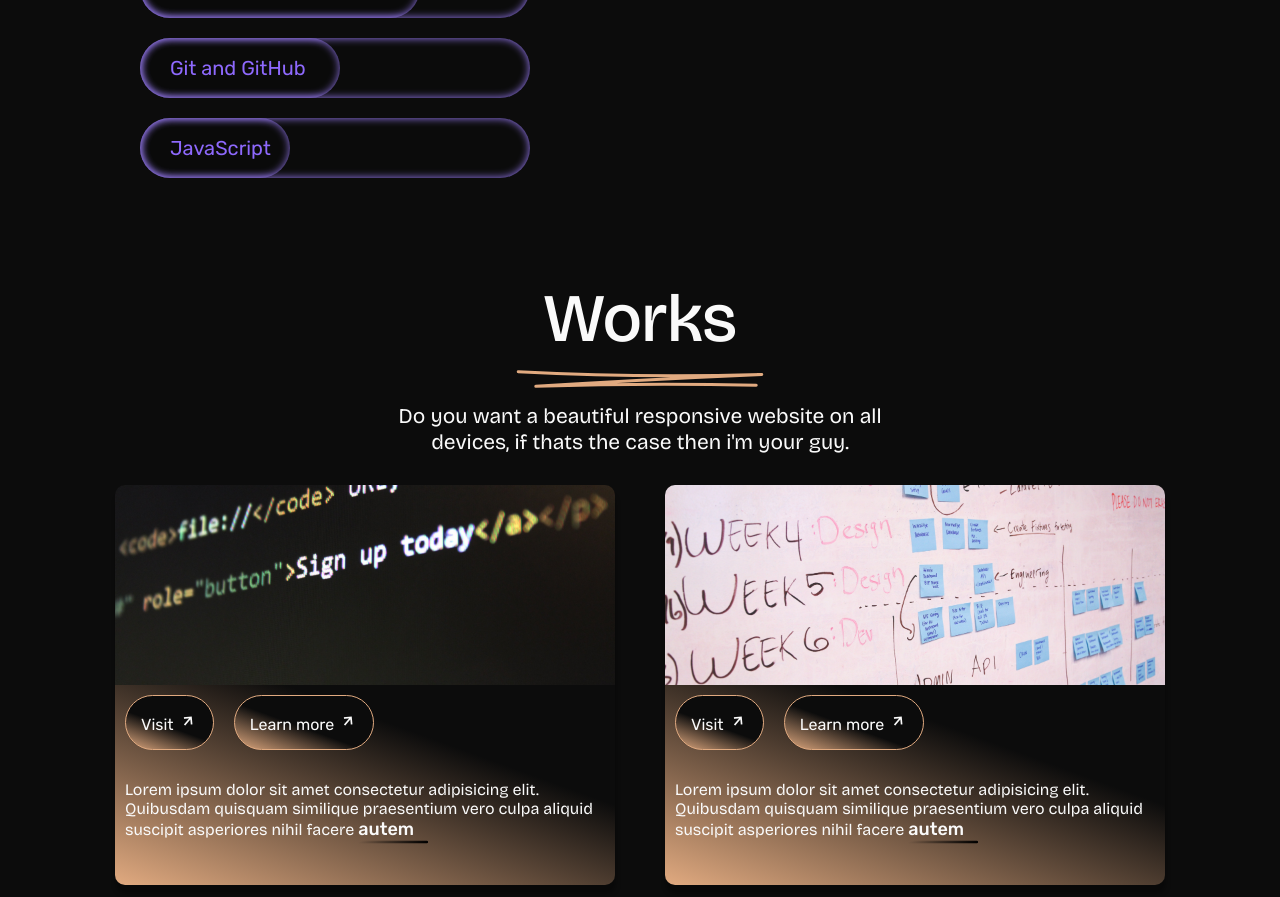
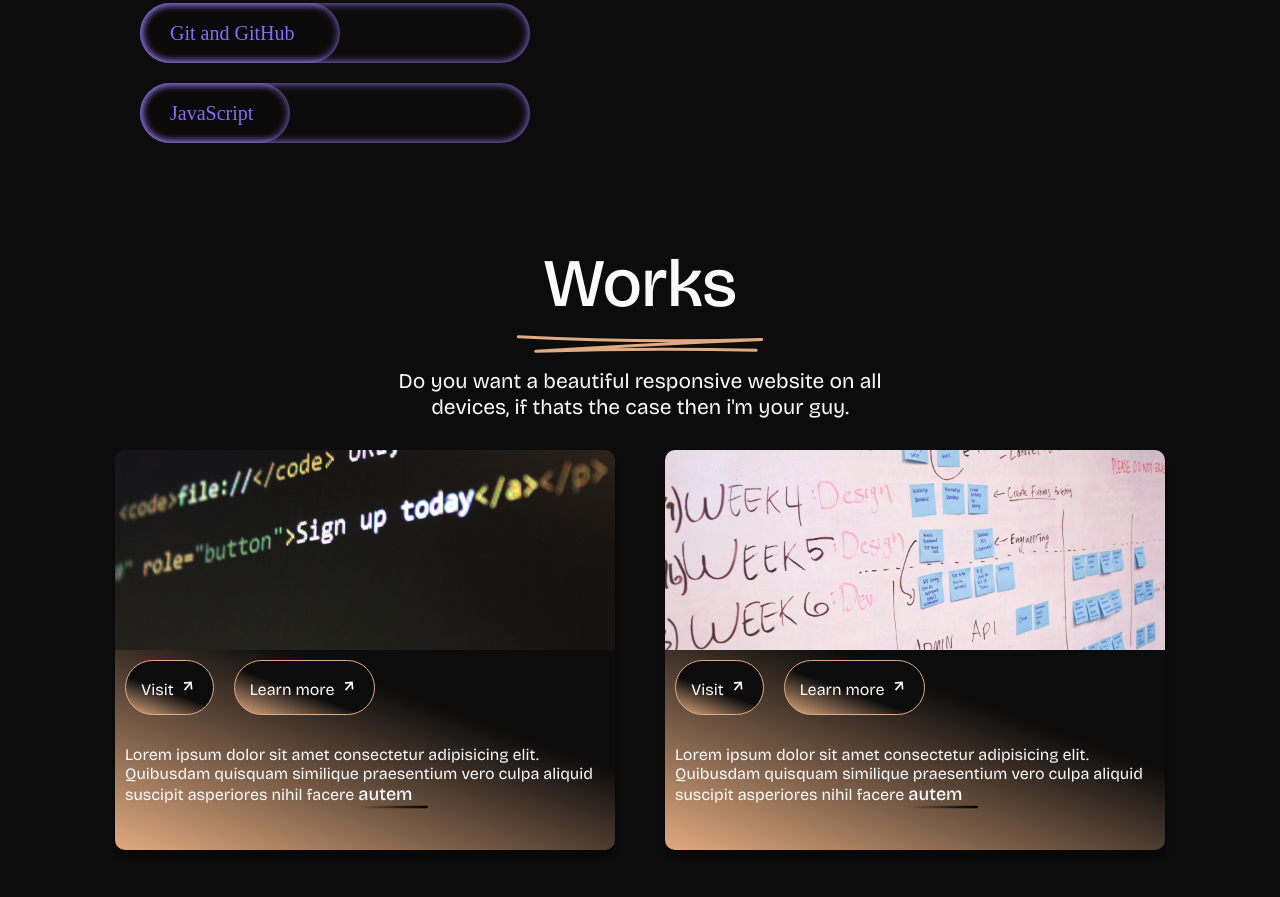
Before and after one commit to rijviislam/portfolio, a website built with webpack: page index.html in a window 1280 px wide. Shown: the part 1856-2753 px from the top of the page. Built offline with nearby package versions, Linux system fonts and the light colour scheme; grey boxes are pictures that could not be loaded; files whose address does not match are found by name.

Commit message:
fix: fix some bug

```diff
--- a/src/styles/globals.scss
+++ b/src/styles/globals.scss
@@ -2,12 +2,10 @@
     margin: 0;
     padding: 0;
     box-sizing: border-box;
-    font-family: Rubik, serif;
 }
 
 a {
     text-decoration: none;
-    color: initial;
 }
 
 // @media screen and (max-width: 960px) {
@@ -22,11 +20,11 @@ a {
 //     }
 // }
 
+//   HERO SECTION
 @media screen and (max-width: 576px) {
-
-    //   HERO SECTION
     body {
         .hero_container {
+            min-width: 360px;
             width: 100%;
             height: 100%;
             display: flex;
@@ -92,11 +90,19 @@ a {
                 display: block;
             }
         }
+
+        .custom_cursor {
+            display: none;
+        }
     }
+}
 
-    // BANNER SECTION
+// BANNER SECTION
+@media screen and (max-width: 576px) {
     body {
         .banner_container {
+
+            min-width: 360px;
             width: 100%;
             display: flex;
             flex-direction: column;
@@ -147,11 +153,15 @@ a {
 
         }
     }
+}
 
-    // ABOUT SECTION
+// ABOUT SECTION
+@media screen and (max-width: 576px) {
     body {
         .about_container {
+            min-width: 360px;
             width: 100%;
+
 
             .about_title {
                 font-size: 40px;
@@ -175,20 +185,22 @@ a {
                     margin-top: 10px;
 
                     .skill {
-                        width: 350px;
                         min-width: 100%;
 
                         p {
-                            width: 300px;
-                            min-width: 100%;
+                            width: 100%;
+                        }
+
+                        &:nth-child(1) {
+                            width: 95%;
                         }
 
                         &:nth-child(2) {
-                            min-width: 95%;
+                            width: 85%;
                         }
 
                         &:nth-child(3) {
-                            min-width: 85%;
+                            min-width: 80%;
                         }
 
                         &:nth-child(4) {
@@ -196,7 +208,7 @@ a {
                         }
 
                         &:nth-child(5) {
-                            min-width: 70%;
+                            min-width: 60%;
                         }
 
 
@@ -207,12 +219,15 @@ a {
             }
         }
     }
+}
 
-    // WORK SECTION
-
+// WORK SECTION
+@media screen and (max-width: 576px) {
     body {
         .work_container {
+            min-width: 360px;
             width: 100%;
+
 
             .work_title_subtitle {
                 .work_title {
@@ -269,11 +284,15 @@ a {
             }
         }
     }
+}
 
-    // CONTACT SECTION
+// CONTACT SECTION
+@media screen and (max-width: 576px) {
     body {
         .contact_container {
+            min-width: 360px;
             width: 100%;
+
 
             .contact_title {
                 font-size: 40px;
@@ -296,6 +315,8 @@ a {
                     width: 100%;
 
                     form {
+                        width: 100%;
+
                         input {
                             width: 340px;
                             min-width: 100%;
--- a/src/styles/hero.scss
+++ b/src/styles/hero.scss
@@ -111,5 +111,12 @@ html {
         }
     }
 
+    .header_small_screen {
+        display: none;
+    }
+
+    .header_small_screen_menu {
+        display: none;
+    }
 
 }
```
Also changed, not shown: dist/app.css.
